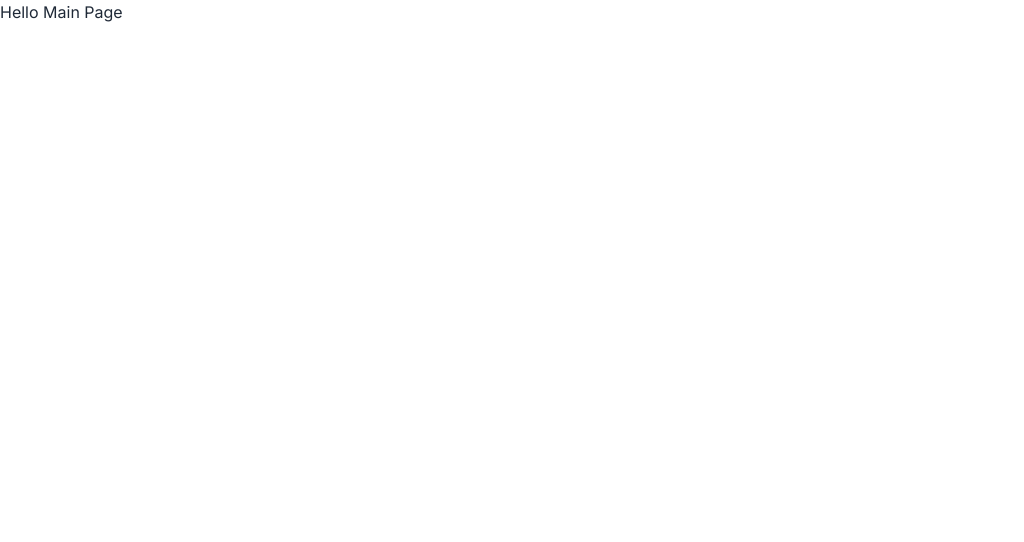
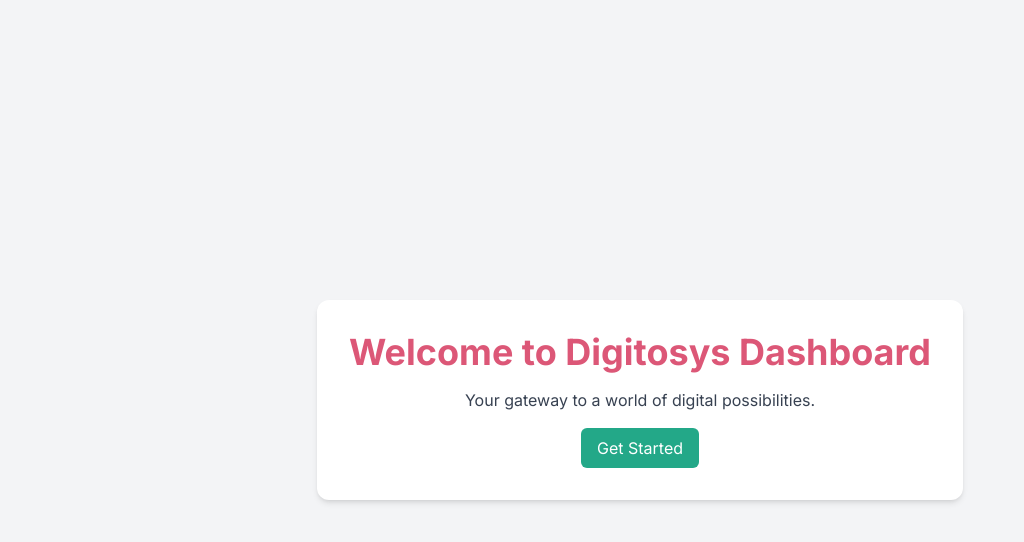
Before and after one commit to bhuiamh/digitosys-dashboard, a Next.js app: page / in a window 1280 px wide. Shown: the top 542 px of the page, without its empty margins (0-1024 px from the left). Built offline with nearby package versions, Linux system fonts and the light colour scheme.

Commit message:
Welcome Page Added

```diff
--- a/src/app/dashboard/layout.tsx
+++ b/src/app/dashboard/layout.tsx
@@ -2,7 +2,6 @@
 import Image from "next/image";
 import Link from "next/link";
 import { usePathname } from "next/navigation";
-import path from "path";
 
 export default function DashboardLayout({
   children,
@@ -10,10 +9,10 @@
   children: React.ReactNode;
 }) {
   const pathname = usePathname();
-
+console.log(pathname, 'pathname>>>>>');
   return (
     <section>
-      <div className="navbar bg-black bg-opacity-10 px-5">
+      <div className="navbar bg-black bg-opacity-5 px-5">
         <div className="navbar-start">
           <div className="dropdown">
             <label tabIndex={0} className="btn btn-ghost lg:hidden">
--- a/src/app/page.tsx
+++ b/src/app/page.tsx
@@ -1,10 +1,27 @@
+import Head from 'next/head';
+import Link from 'next/link';
 
 export default function Home() {
   return (
-    <main>
-      <div className="">
-       Hello Main Page
+    <div className="flex items-center justify-center h-screen bg-gray-100">
+      <div className="bg-white p-8 rounded-xl shadow-md">
+        <Head>
+          <title>Digitosys</title>
+        </Head>
+        <h1 className="text-4xl font-bold text-center mb-4 text-[#dc5777]">
+          Welcome to Digitosys Dashboard
+        </h1>
+        <p className="text-center text-gray-700">
+          Your gateway to a world of digital possibilities.
+        </p>
+        <div className="mt-4 flex justify-center">
+          <Link href="/login">
+            <button className="bg-[#23a888] text-white px-4 py-2 rounded-md hover:bg-23a888 focus:outline-none focus:ring-2 focus:ring-offset-2 focus:ring-[#092b23]">
+              Get Started
+            </button>
+          </Link>
+        </div>
       </div>
-    </main>
-  )
+    </div>
+  );
 }
```
